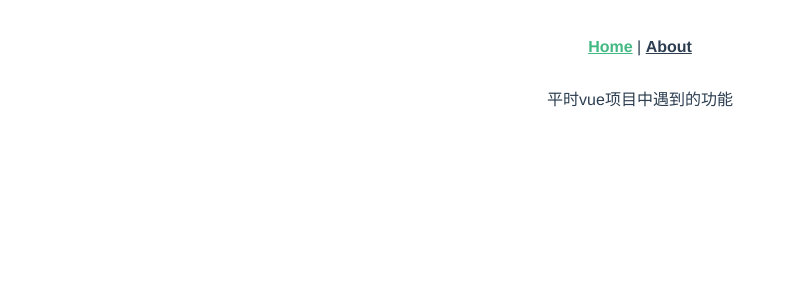
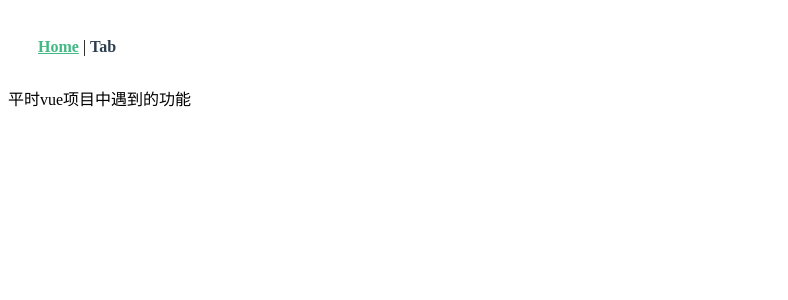
Before and after one commit to gaoshengyun/vue-instance, a Vue app: page / in a window 1280 px wide. Shown: the top 300 px of the page, without its empty margins (0-788 px from the left). Built offline with nearby package versions, Linux system fonts and the light colour scheme.

Commit message:
导航设置

```diff
--- a/src/App.vue
+++ b/src/App.vue
@@ -2,27 +2,22 @@
   <div id="app">
     <div id="nav">
       <router-link to="/">Home</router-link> |
-      <router-link to="/about">About</router-link>
+      <router-link to="/tab">Tab</router-link>
     </div>
     <router-view/>
   </div>
 </template>
 
 <style lang="less">
-#app {
-  font-family: 'Avenir', Helvetica, Arial, sans-serif;
-  -webkit-font-smoothing: antialiased;
-  -moz-osx-font-smoothing: grayscale;
-  text-align: center;
-  color: #2c3e50;
-}
 #nav {
   padding: 30px;
   a {
     font-weight: bold;
     color: #2c3e50;
+    text-decoration: none;
     &.router-link-exact-active {
       color: #42b983;
+      text-decoration: underline;
     }
   }
 }
```
